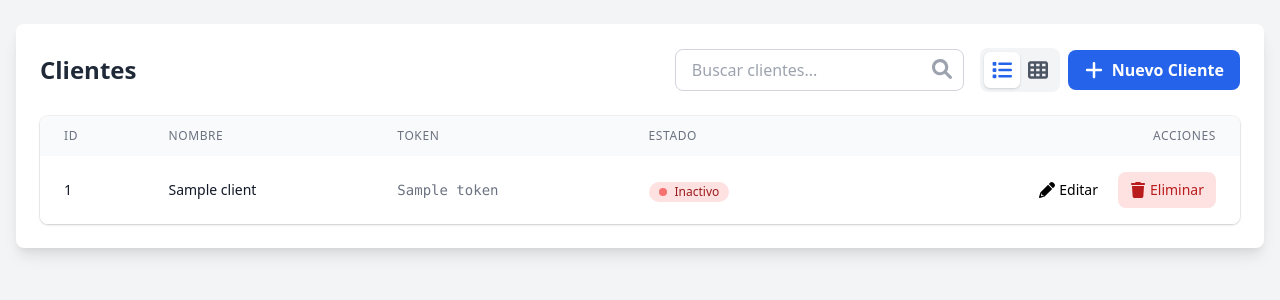
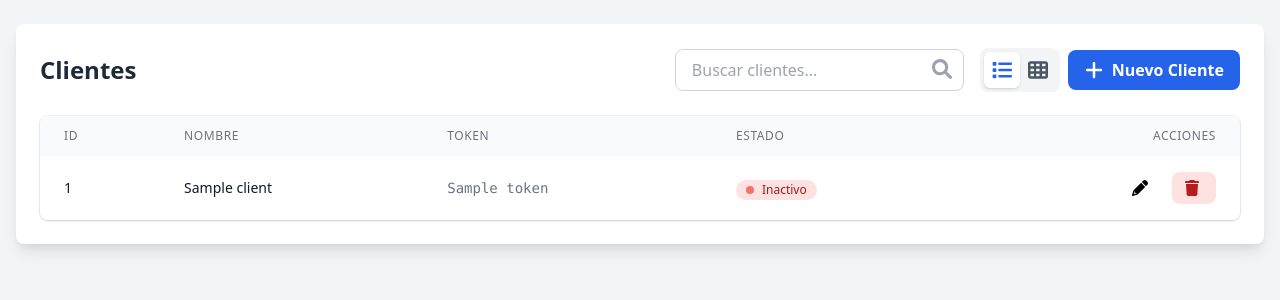
Before and after one commit to isidrovera/printer_management, a Python web app: template server/app/templates/clients/list.html in a window 1280 px wide. Shown: the part 44-344 px from the top of the page. Run offline with Jinja, Linux system fonts and the light colour scheme; the template is opened without the code that fills it: most values are stand-ins (such as "Sample title", 1, 10 or a date in 2020); some libraries are stand-ins or nearby versions.

Commit message:
Save list.html.

```diff
--- a/server/app/templates/clients/list.html
+++ b/server/app/templates/clients/list.html
@@ -79,12 +79,12 @@
                             <a href="/clients/{{ client.id }}/edit"
                                class="inline-flex items-center px-3 py-2 bg-amber-100 text-amber-700 rounded-lg hover:bg-amber-200 transition-colors">
                                 <i class="fas fa-pencil-alt h-4 w-4"></i>
-                                <span class="ml-1">Editar</span>
+                                <span class="ml-1"></span>
                             </a>
                             <button onclick="confirmDelete('{{ client.id }}')"
                                     class="inline-flex items-center px-3 py-2 bg-red-100 text-red-700 rounded-lg hover:bg-red-200 transition-colors">
                                 <i class="fas fa-trash h-4 w-4"></i>
-                                <span class="ml-1">Eliminar</span>
+                                <span class="ml-1"></span>
                             </button>
                         </div>
                     </td>
@@ -139,12 +139,12 @@
                     <a href="/clients/{{ client.id }}/edit"
                        class="inline-flex items-center px-3 py-2 bg-amber-100 text-amber-700 rounded-lg hover:bg-amber-200 transition-colors">
                         <i class="fas fa-pencil-alt h-4 w-4"></i>
-                        <span class="ml-1">Editar</span>
+                        <span class="ml-1"></span>
                     </a>
                     <button onclick="confirmDelete('{{ client.id }}')"
                             class="inline-flex items-center px-3 py-2 bg-red-100 text-red-700 rounded-lg hover:bg-red-200 transition-colors">
                         <i class="fas fa-trash h-4 w-4"></i>
-                        <span class="ml-1">Eliminar</span>
+                        <span class="ml-1"></span>
                     </button>
                 </div>
             </div>
```
